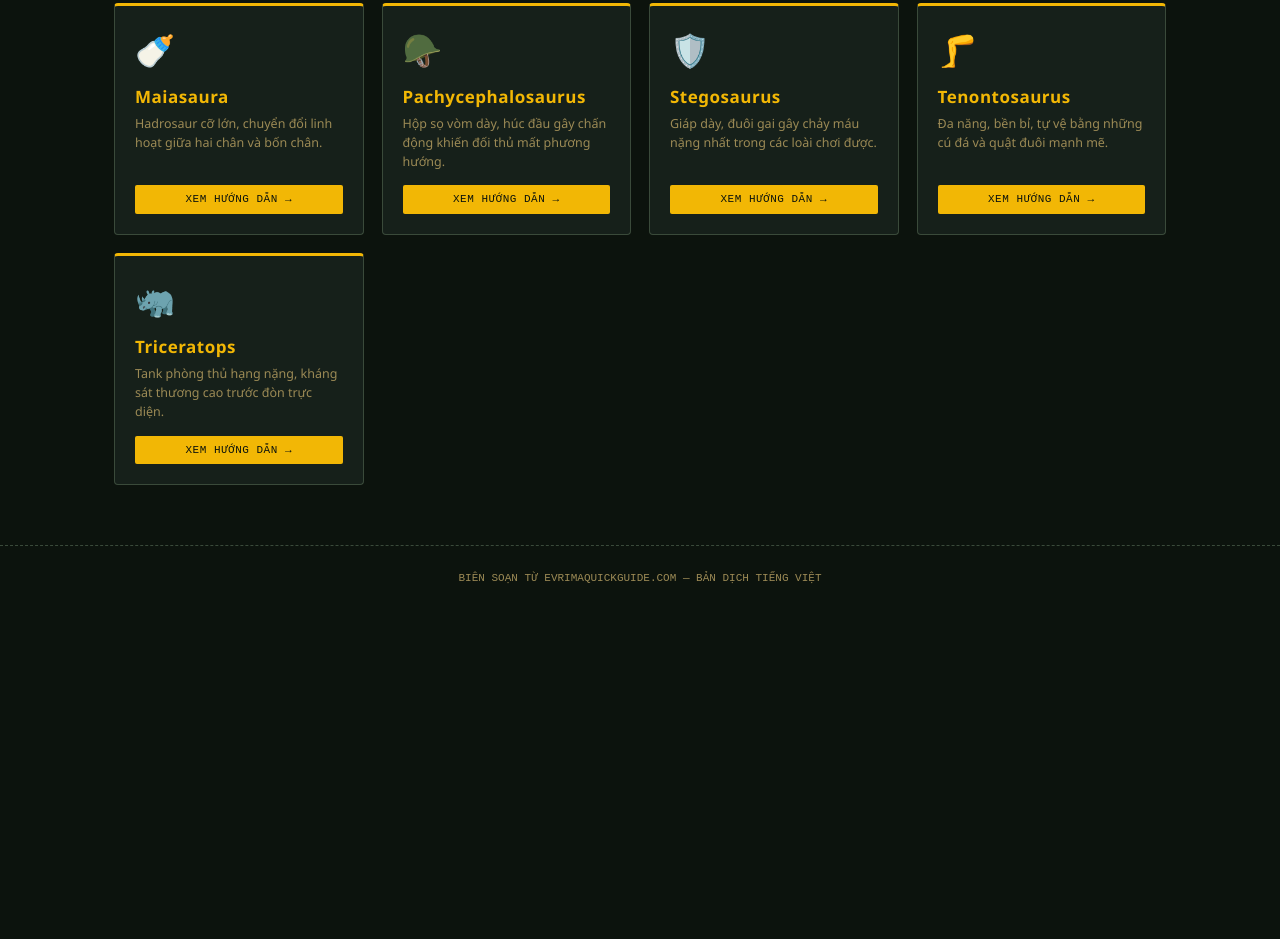
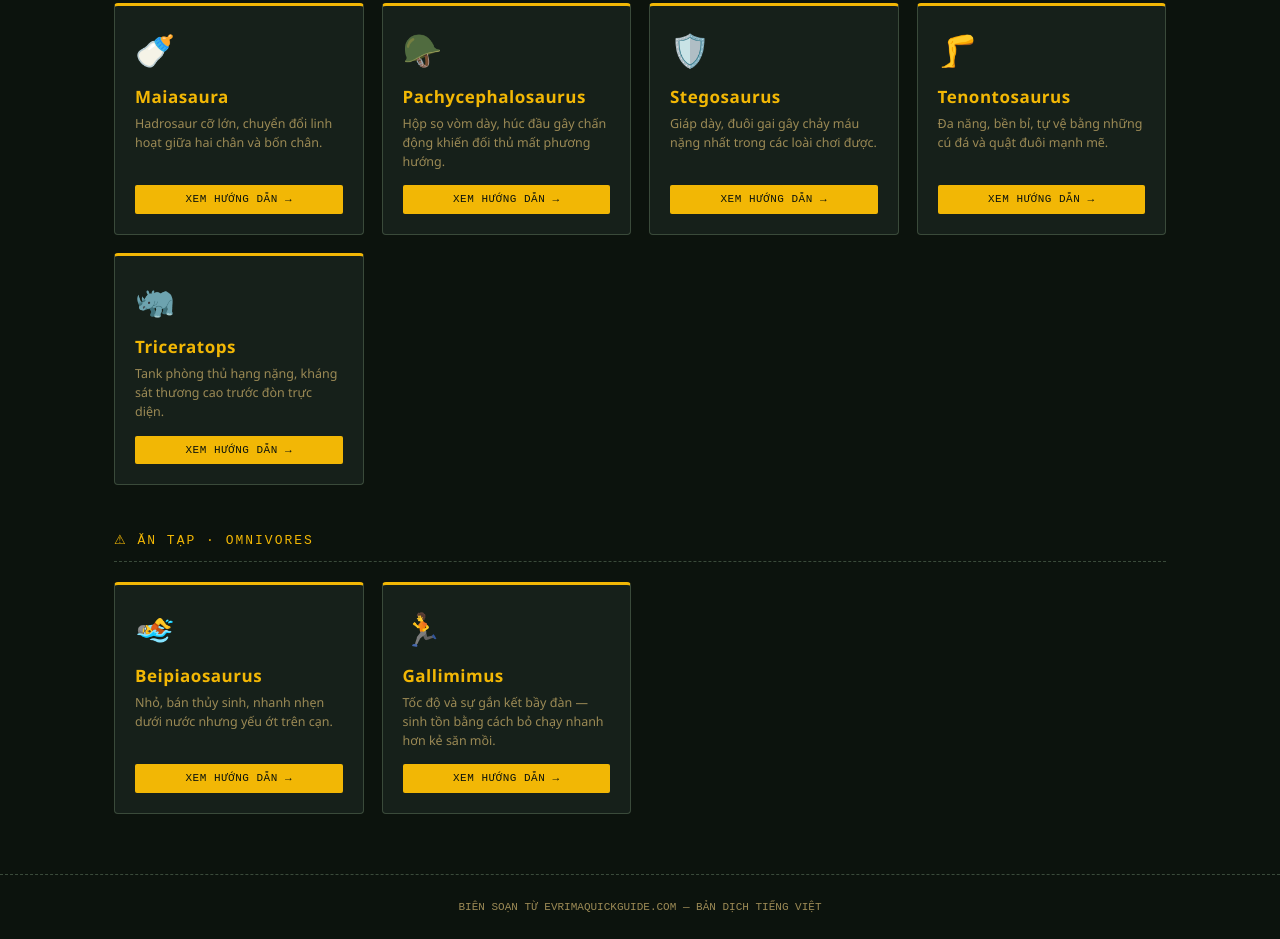
Before and after one commit to bogia84/theisleguide, a plain HTML site: page dino/index.html in a window 1280 px wide. Shown: the part 1378-2317 px from the top of the page. Before the commit the page ends 1989 px from the top, so only its background shows below. Drawn offline with Linux system fonts and the light colour scheme.

Commit message:
Add Omnivores guides and increase font size on dino guide PDFs
Adds Beipiaosaurus and Gallimimus Vietnamese guides, and bumps font
sizes across the Herbivores/Omnivores PDF template for readability.

Co-Authored-By: Claude Sonnet 5 <noreply@anthropic.com>

```diff
--- a/dino/index.html
+++ b/dino/index.html
@@ -290,6 +290,25 @@
     </a>
 
   </div>
+
+  <div class="section-title">⚠ ĂN TẠP · OMNIVORES</div>
+  <div class="grid">
+
+    <a class="card" href="Omnivores_Beipiaosaurus_Tieng_Viet.pdf">
+      <div class="icon">🏊</div>
+      <div class="name">Beipiaosaurus</div>
+      <div class="tagline">Nhỏ, bán thủy sinh, nhanh nhẹn dưới nước nhưng yếu ớt trên cạn.</div>
+      <div class="view">XEM HƯỚNG DẪN →</div>
+    </a>
+
+    <a class="card" href="Omnivores_Gallimimus_Tieng_Viet.pdf">
+      <div class="icon">🏃</div>
+      <div class="name">Gallimimus</div>
+      <div class="tagline">Tốc độ và sự gắn kết bầy đàn — sinh tồn bằng cách bỏ chạy nhanh hơn kẻ săn mồi.</div>
+      <div class="view">XEM HƯỚNG DẪN →</div>
+    </a>
+
+  </div>
 </main>
 
 <footer>
```
Also changed, not shown: 11 other files.
